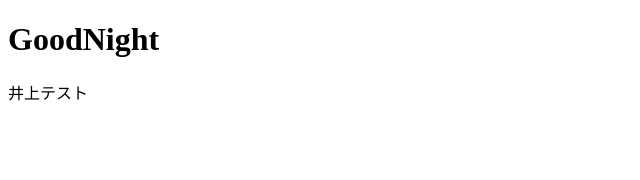
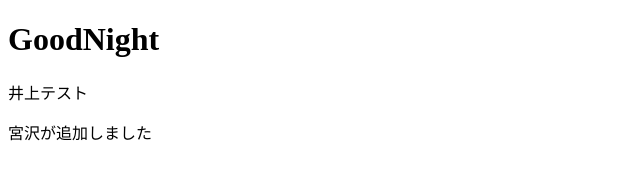
Before and after one commit to ryo9inoni/git-practise, a plain HTML site: page index.html in a window 1280 px wide. Shown: the whole page, without its empty margins (0-640 px from the left). Drawn offline with Linux system fonts and the light colour scheme.

Commit message:
コンフリクト実験

```diff
--- a/index.html
+++ b/index.html
@@ -15,6 +15,7 @@
   <div>
     <p>井上テスト</p>
   </div>
+  <p>宮沢が追加しました</p>
 </body>
 
 </html>
```
